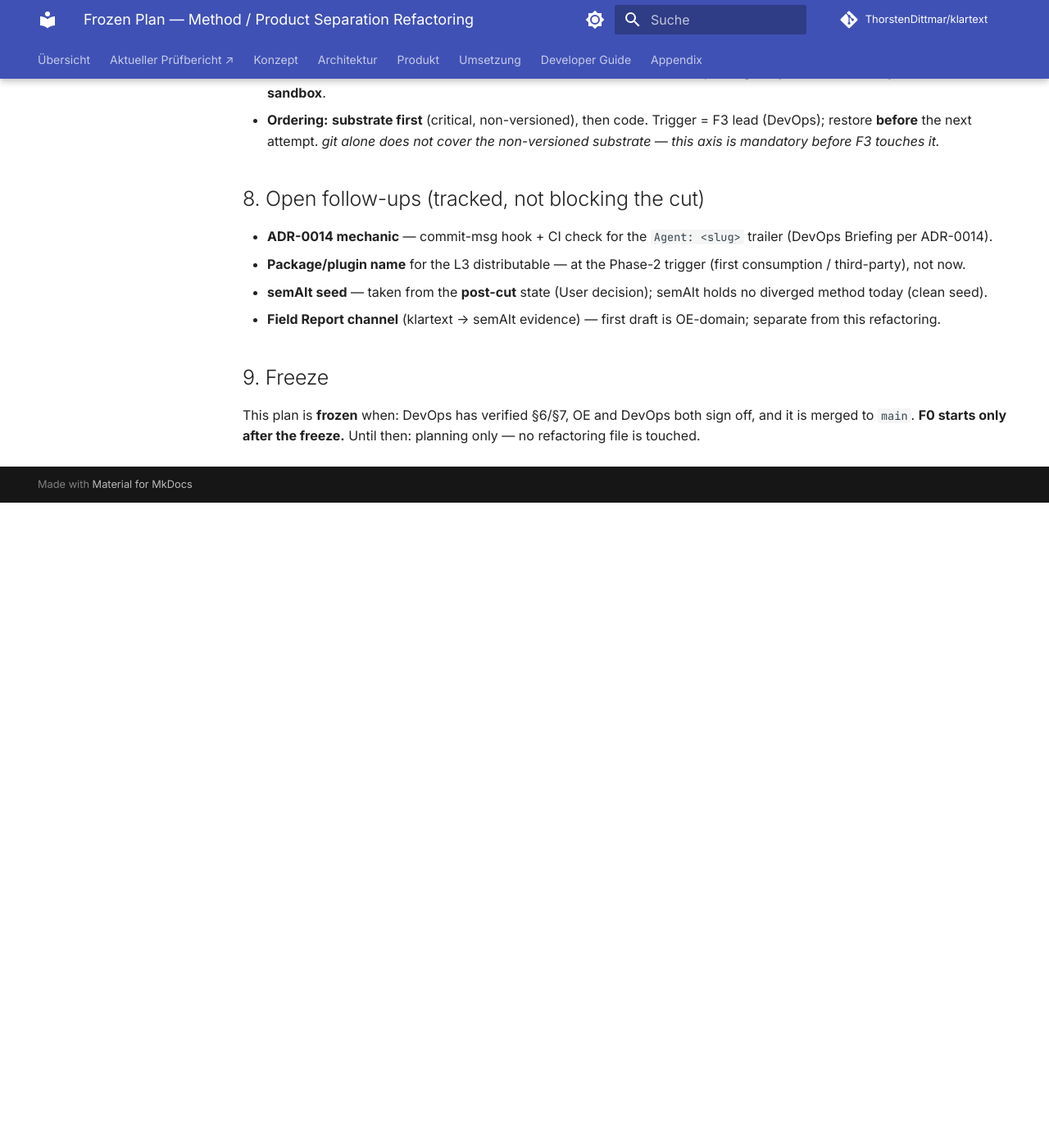
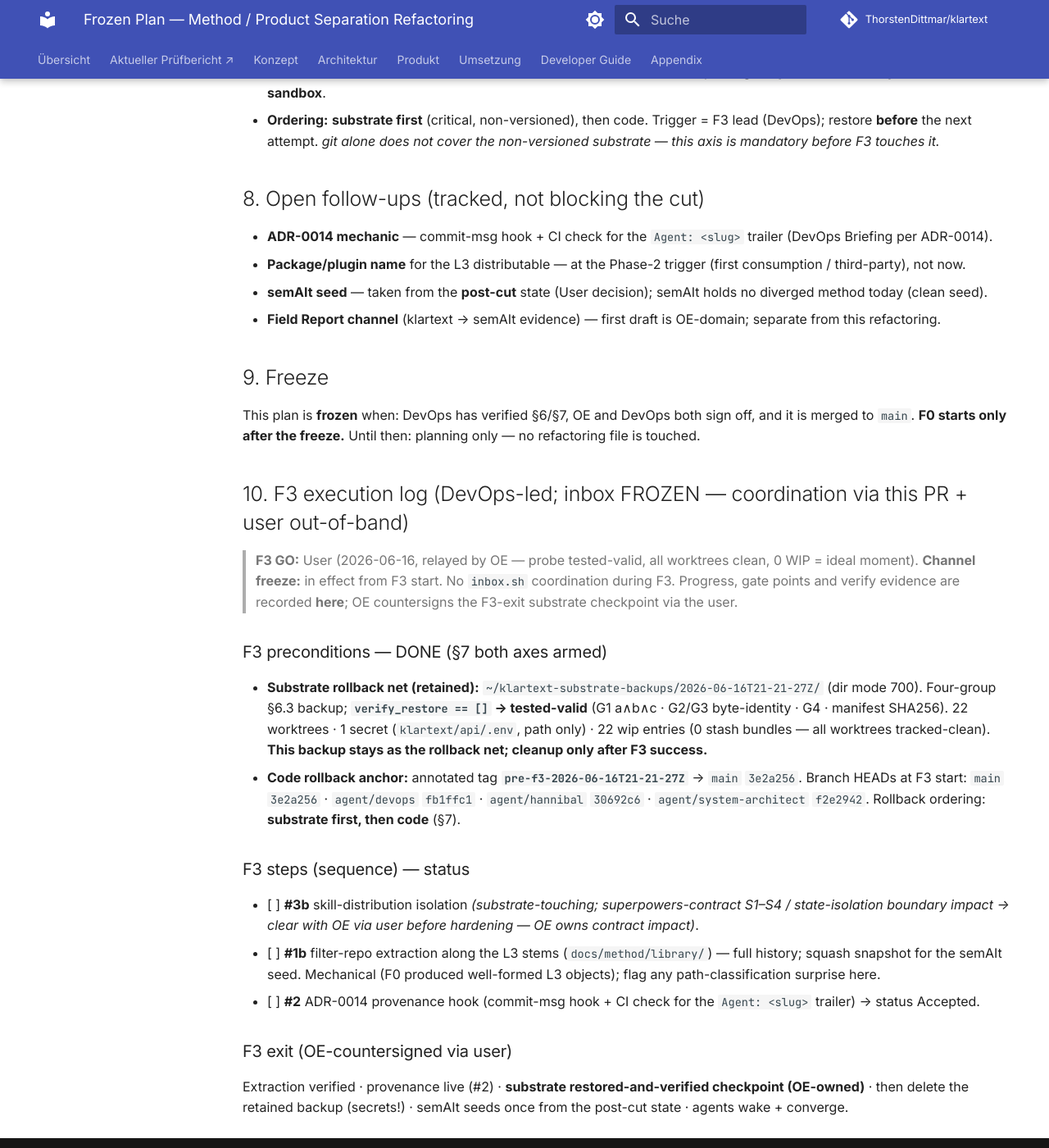
Before and after one commit to ThorstenDittmar/klartext, an MkDocs documentation site: the page built from docs/superpowers/plans/2026-06-16-method-product-separation.md, in a window 1280 px wide and 1400 px high, scrolled down 4298 px. Shown: the whole window at 82% size. Built offline with MkDocs 1.6.1 and Material for MkDocs 9.7.7, drawn with Linux system fonts in a browser that asks for light colours; comment, search, counter and statistics services are not loaded; before the commit the page ends 4911 px from its top, so only the background shows below that.

Commit message:
docs(plan): F3 execution log — preconditions armed (backup tested-valid + pre-f3 tag), inbox frozen
F3 is GO (user, relayed by OE). This opens the F3 execution log in the Frozen Plan as the coordination
medium — the inbox is frozen for the duration of F3 (Plan §2); progress + verify evidence land here and
OE countersigns the F3-exit substrate checkpoint via the user.

Both §7 rollback axes are armed before any substrate touch:
- substrate: retained four-group backup ~/klartext-substrate-backups/2026-06-16T21-21-27Z, verify_restore
  == [] tested-valid (22 worktrees); stays as the rollback net until F3 succeeds.
- code: annotated tag pre-f3-2026-06-16T21-21-27Z on main 3e2a256 + recorded branch HEADs.

Next: #3b skill-distribution isolation → #1b filter-repo extraction → #2 provenance hook.

Co-Authored-By: Claude Opus 4.8 (1M context) <noreply@anthropic.com>
Agent: devops

```diff
--- a/docs/superpowers/plans/2026-06-16-method-product-separation.md
+++ b/docs/superpowers/plans/2026-06-16-method-product-separation.md
@@ -86,3 +86,29 @@ F0 is **not just "draw the path cut."** It is **"produce klartext's method as a
 
 ## 9. Freeze
 This plan is **frozen** when: DevOps has verified §6/§7, OE and DevOps both sign off, and it is merged to `main`. **F0 starts only after the freeze.** Until then: planning only — no refactoring file is touched.
+
+## 10. F3 execution log (DevOps-led; inbox FROZEN — coordination via this PR + user out-of-band)
+
+> **F3 GO:** User (2026-06-16, relayed by OE — probe tested-valid, all worktrees clean, 0 WIP = ideal moment).
+> **Channel freeze:** in effect from F3 start. No `inbox.sh` coordination during F3. Progress, gate points
+> and verify evidence are recorded **here**; OE countersigns the F3-exit substrate checkpoint via the user.
+
+### F3 preconditions — DONE (§7 both axes armed)
+- **Substrate rollback net (retained):** `~/klartext-substrate-backups/2026-06-16T21-21-27Z/` (dir mode 700).
+  Four-group §6.3 backup; **`verify_restore == []` → tested-valid** (G1 a∧b∧c · G2/G3 byte-identity · G4 ·
+  manifest SHA256). 22 worktrees · 1 secret (`klartext/api/.env`, path only) · 22 wip entries (0 stash bundles —
+  all worktrees tracked-clean). **This backup stays as the rollback net; cleanup only after F3 success.**
+- **Code rollback anchor:** annotated tag **`pre-f3-2026-06-16T21-21-27Z`** → `main` `3e2a256`. Branch HEADs at
+  F3 start: `main` `3e2a256` · `agent/devops` `fb1ffc1` · `agent/hannibal` `30692c6` ·
+  `agent/system-architect` `f2e2942`. Rollback ordering: **substrate first, then code** (§7).
+
+### F3 steps (sequence) — status
+- [ ] **#3b** skill-distribution isolation *(substrate-touching; superpowers-contract S1–S4 / state-isolation
+  boundary impact → clear with OE via user before hardening — OE owns contract impact)*.
+- [ ] **#1b** filter-repo extraction along the L3 stems (`docs/method/library/`) — full history; squash snapshot
+  for the semAIt seed. Mechanical (F0 produced well-formed L3 objects); flag any path-classification surprise here.
+- [ ] **#2** ADR-0014 provenance hook (commit-msg hook + CI check for the `Agent: <slug>` trailer) → status Accepted.
+
+### F3 exit (OE-countersigned via user)
+Extraction verified · provenance live (#2) · **substrate restored-and-verified checkpoint (OE-owned)** · then
+delete the retained backup (secrets!) · semAIt seeds once from the post-cut state · agents wake + converge.
```
